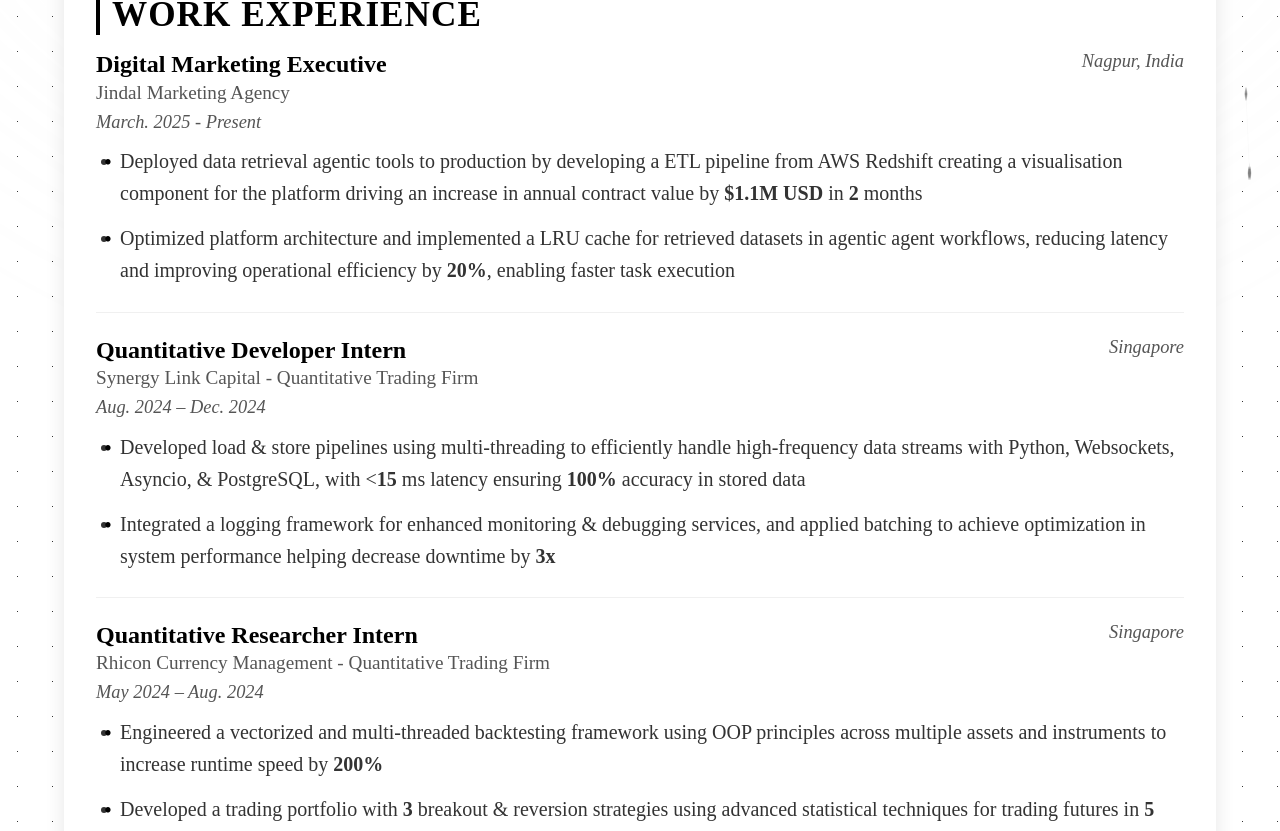
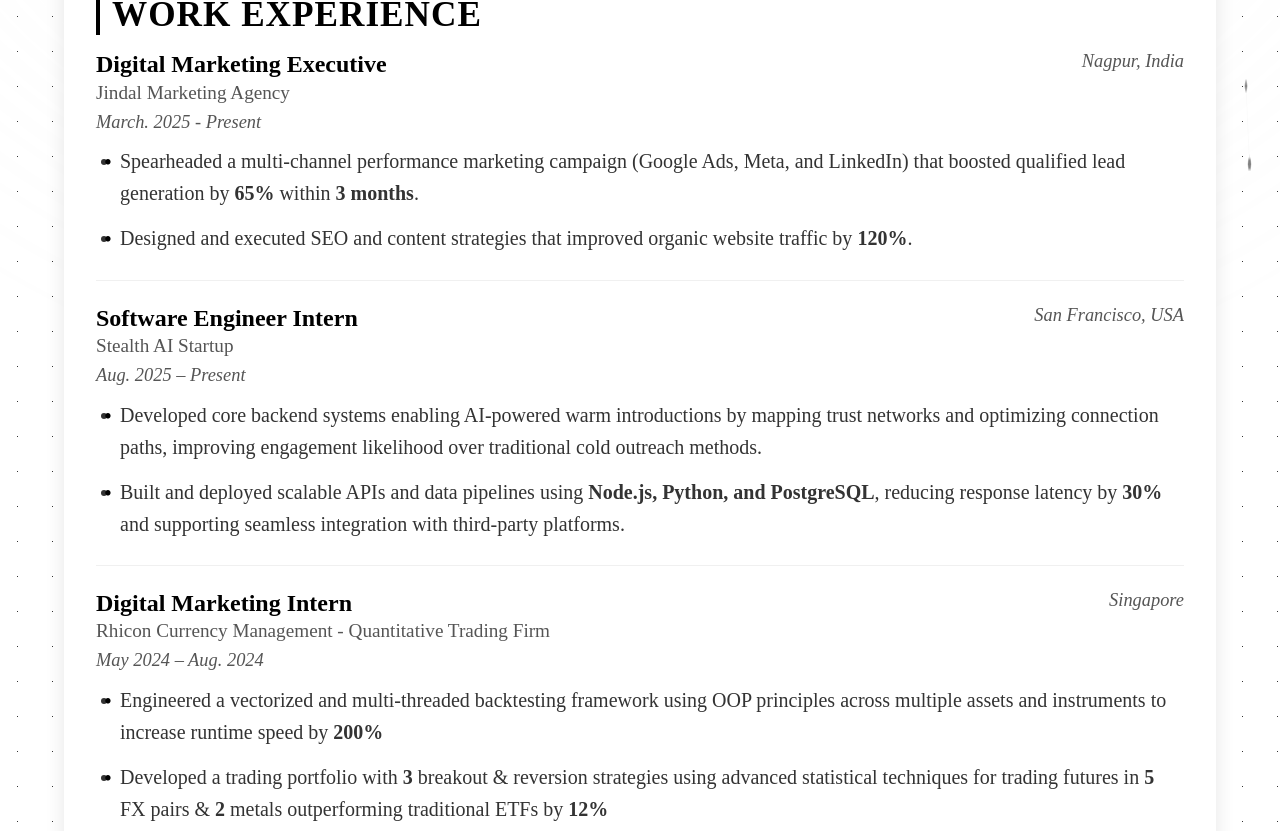
Before and after one commit to harshjindall/sde, a React (Create React App) app: page /experience in a window 1280 px wide. Shown: the part 631-1462 px from the top of the page. Built offline with nearby package versions, Linux system fonts and the light colour scheme.

Commit message:
Update ExperiencePage.js

```diff
--- a/src/MyComponents/ExperiencePage.js
+++ b/src/MyComponents/ExperiencePage.js
@@ -59,32 +59,32 @@
                 <span className="resume-date">March. 2025 - Present</span>
               </div>
               <ul className="resume-item-details">
-                <li>Deployed data retrieval agentic tools to production by developing a ETL pipeline from AWS Redshift creating a visualisation component for the platform driving an increase in annual contract value by <strong>$1.1M USD</strong> in <strong>2</strong> months</li>
-                <li>Optimized platform architecture and implemented a LRU cache for retrieved datasets in agentic agent workflows, reducing latency and improving operational efficiency by <strong>20%</strong>, enabling faster task execution</li>
+                <li>Spearheaded a multi-channel performance marketing campaign (Google Ads, Meta, and LinkedIn) that boosted qualified lead generation by <strong>65%</strong> within <strong>3 months</strong>.</li>
+                <li>Designed and executed SEO and content strategies that improved organic website traffic by <strong>120%</strong>.</li>
               </ul>
             </div>
 
             <div className="resume-item">
               <div className="resume-item-header">
                 <div>
-                  <h3>Quantitative Developer Intern</h3>
-                  <span className="resume-company">Synergy Link Capital - Quantitative Trading Firm</span>
+                  <h3>Software Engineer Intern</h3>
+                  <span className="resume-company">Stealth AI Startup</span>
                 </div>
-                <span className="resume-location">Singapore</span>
+                <span className="resume-location">San Francisco, USA</span>
               </div>
               <div className="resume-item-subheader">
-                <span className="resume-date">Aug. 2024 – Dec. 2024</span>
+                <span className="resume-date">Aug. 2025 – Present</span>
               </div>
               <ul className="resume-item-details">
-                <li>Developed load & store pipelines using multi-threading to efficiently handle high-frequency data streams with Python, Websockets, Asyncio, & PostgreSQL, with &lt;<strong>15</strong> ms latency ensuring <strong>100%</strong> accuracy in stored data</li>
-                <li>Integrated a logging framework for enhanced monitoring & debugging services, and applied batching to achieve optimization in system performance helping decrease downtime by <strong>3x</strong></li>
+                <li>Developed core backend systems enabling AI-powered warm introductions by mapping trust networks and optimizing connection paths, improving engagement likelihood over traditional cold outreach methods.</li>
+                <li>Built and deployed scalable APIs and data pipelines using <strong>Node.js, Python, and PostgreSQL</strong>, reducing response latency by <strong>30%</strong> and supporting seamless integration with third-party platforms.</li>
               </ul>
             </div>
 
             <div className="resume-item">
               <div className="resume-item-header">
                 <div>
-                  <h3>Quantitative Researcher Intern</h3>
+                  <h3>Digital Marketing Intern</h3>
                   <span className="resume-company">Rhicon Currency Management - Quantitative Trading Firm</span>
                 </div>
                 <span className="resume-location">Singapore</span>
```
